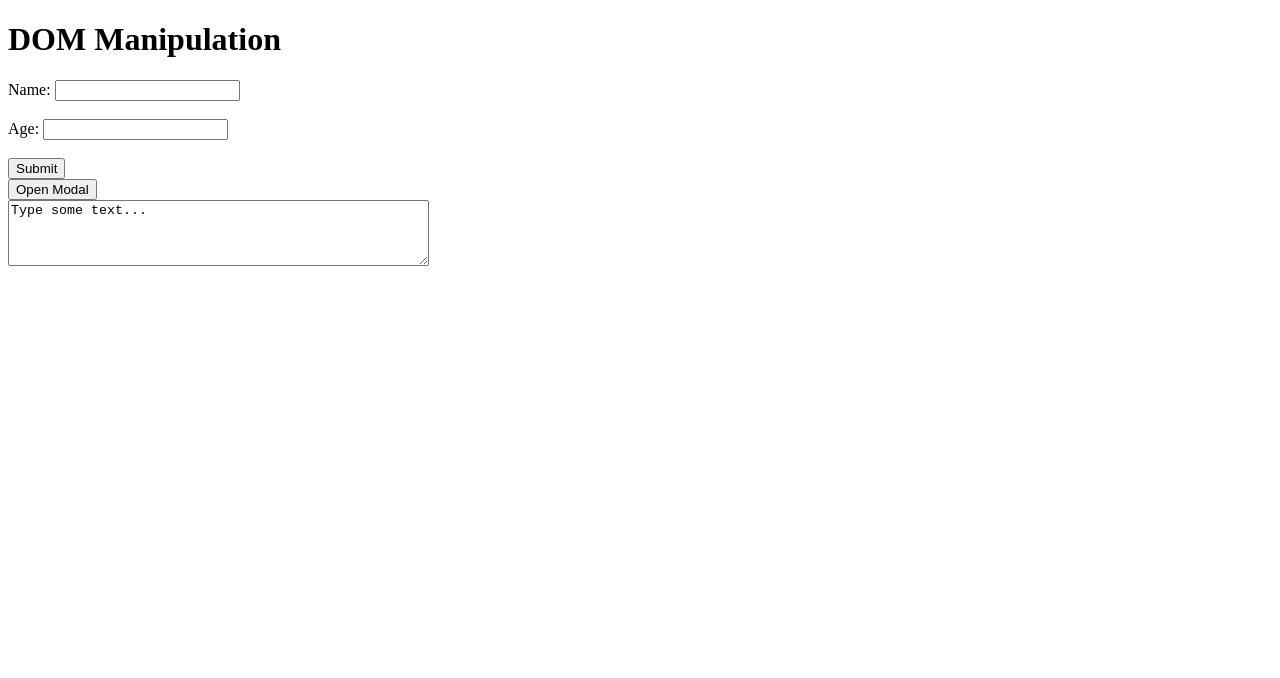
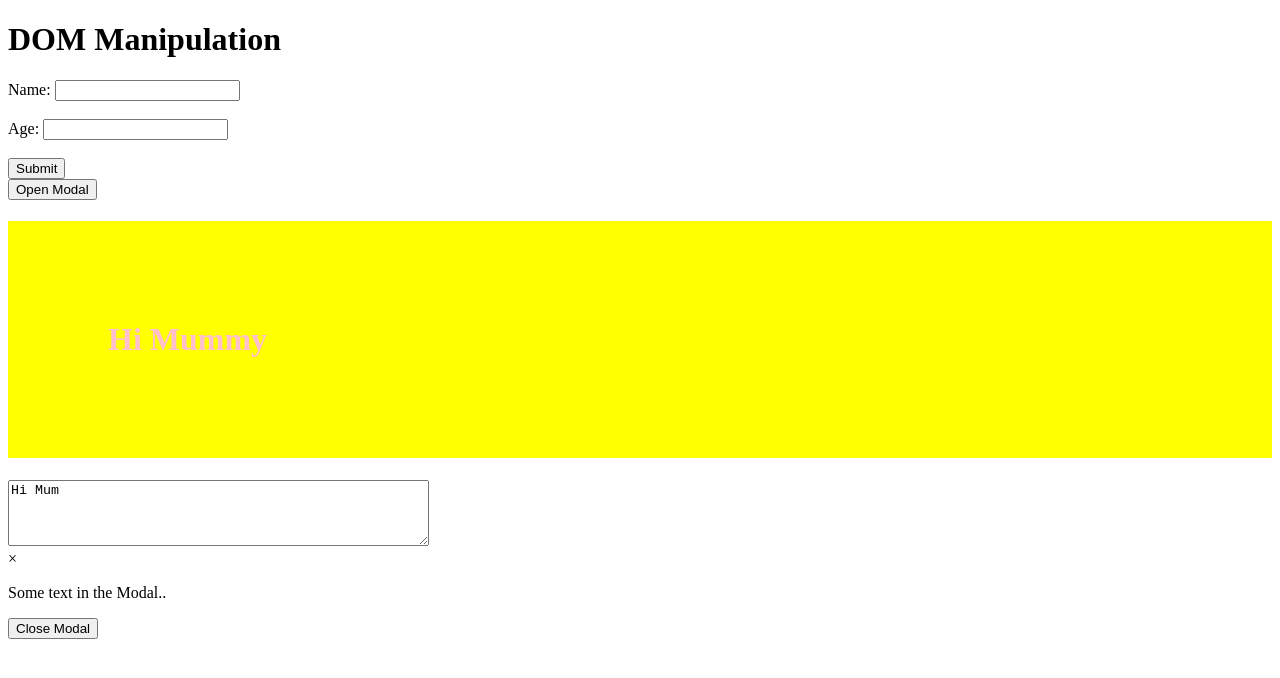
Before and after one commit to LiamPTalbot/javascript-training, a plain HTML site: page notes/chapter 4/chapter_4_skeleton.html in a window 1280 px wide. Both pictures are taken after a click on the button "Open Modal". Drawn offline with Linux system fonts and the light colour scheme.

Commit message:
finished ch4

```diff
--- a/notes/chapter 4/chapter_4_skeleton.html
+++ b/notes/chapter 4/chapter_4_skeleton.html
@@ -5,14 +5,16 @@
     <meta charset="UTF-8">
     <meta name="viewport" content="width=device-width, initial-scale=1.0">
     <title>DOM Manipulation Practice</title>
-
+    <!--
+    <script src="path to .js file" defer></script>  allows you to link to .js file and runs it last with defer method.
+    -->
 </head>
 
 <body>
 
     <h1 id="main-title">DOM Manipulation</h1>
 
-    <form id="form-example">
+    <form id="form-example" onSubmit = "return handle_submit_form(event)">  <!-- added JS function, not best way-->
         <label for="name">Name:</label>
         <input type="text" id="name" name="name"><br><br>
         <label for="age">Age:</label>
@@ -35,8 +37,44 @@
     </div>
 
 <script>
-    let modalBtn = document.getElementById("close-modal-btn")   // start by targetting the element to manipulate it
-    modalBtn.innerText = "Hi Mummy"
+
+    let open_modal_btn = document.getElementById("open-modal-btn")   //start by targetting the element to manipulate it
+    let modal = document.getElementById("modal")
+    let close_modal_btn = document.getElementById("close-modal-btn")
+    let x_btn = document.querySelector(".close")    //.querySelector() method returns the first element in the DOM that matches a specified CSS selector. In this instance .close is a CSS Class Selector that finds the first element with class = close and appleis it to x_btn variable
+    let text_area = document.getElementById("text-area")
+    let name_input = document.getElementById("name")
+    let age_input = document.getElementById("age")
+    let content_area = document.getElementById("content-area")
+
+    open_modal_btn.addEventListener('click', handle_open_modal)
+
+    function handle_open_modal() {
+        console.log(text_area.value)
+        modal.style.display = 'flex'
+        text_area.value = 'Hi Mum'
+    }
+
+    close_modal_btn.addEventListener('click', handle_close_modal)
+    x_btn.addEventListener('click', handle_close_modal)
+
+    function handle_close_modal() {
+        console.log('closing modal')
+        modal.style.display = 'none'
+    }
+
+    function handle_submit_form(event) {
+        event.preventDefault()  //prevents default refresh page
+        console.log('name: ', name_input.value)
+        console.log('age: ', age_input.value)
+    }
+
+    content_area.innerHTML = '<h1> Hi Mummy </h1>'  // target content area and its inner HTML
+    let new_HTML = document.querySelector('#content-area h1')
+    new_HTML.style.background = 'yellow'
+    new_HTML.style.color = 'pink'
+    new_HTML.style.padding = '100px'
+
 
 </script>
 
```
